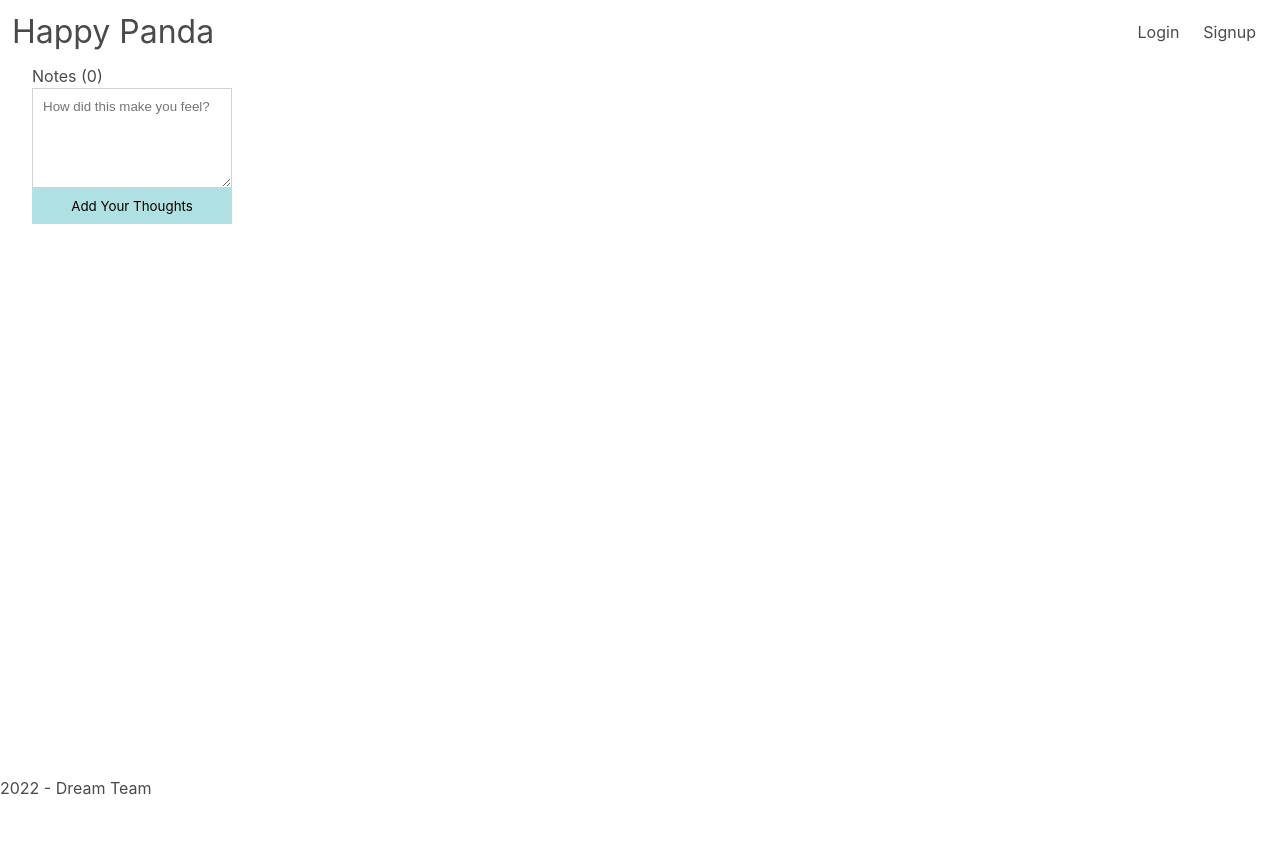
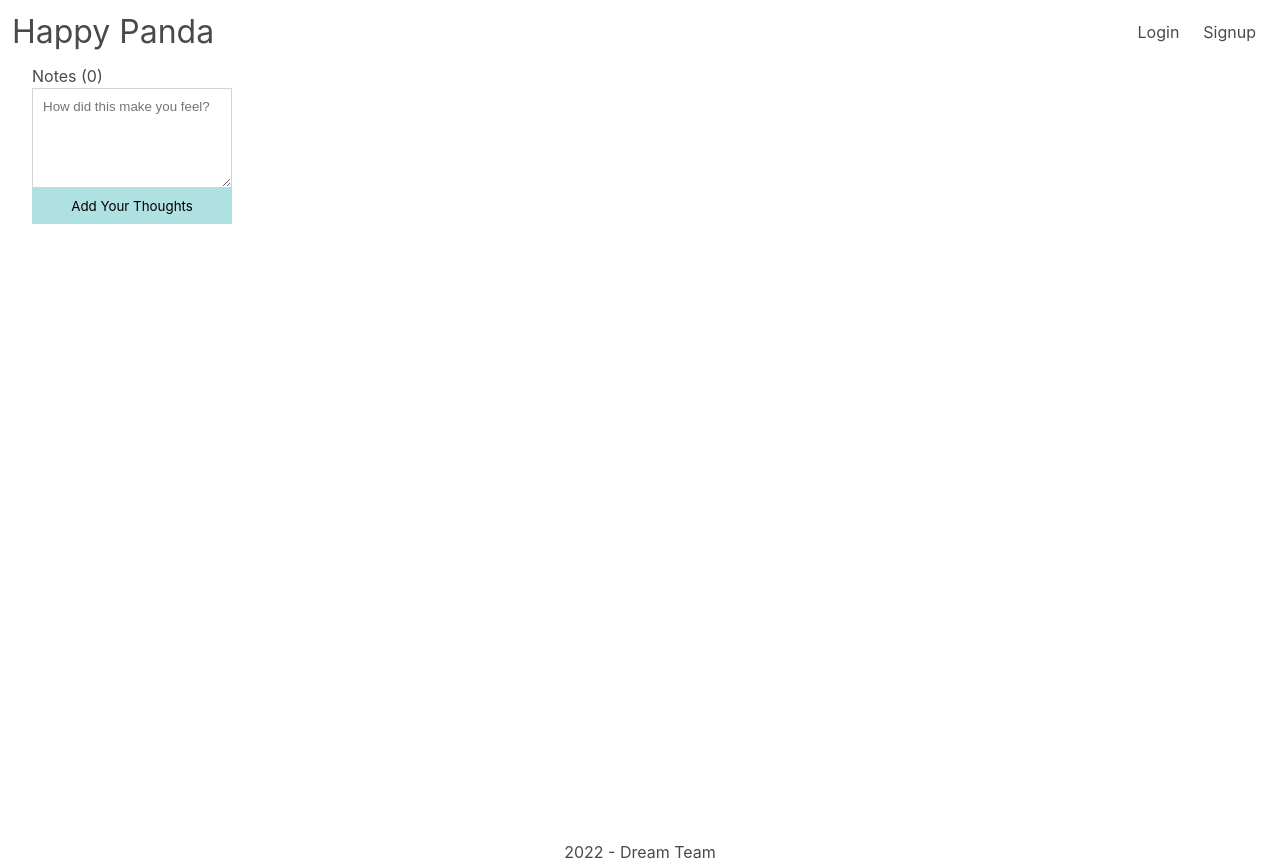
Before and after one commit to vivianc11/happy-panda, a React (Create React App) app in the folder client/: page /note in a window 1280 px wide. Before the commit the page ends 800 px from the top, so only its background shows below. Built offline with nearby package versions, Linux system fonts and the light colour scheme.

Commit message:
footer formatting

```diff
--- a/client/src/components/Footer/index.js
+++ b/client/src/components/Footer/index.js
@@ -3,7 +3,7 @@
 
 const Footer = () => {
   return (
-    <footer className="hero-foot" style={{position: "absolute", bottom: "0"}}>
+    <footer className="hero-foot has-text-centered" style={{position: "absolute", bottom: "0", width: "100%", height: "2rem"}}>
       <div className="content has-text-centered is-flex-align-items-flex-end">
         <br></br>
         <br></br>
```
